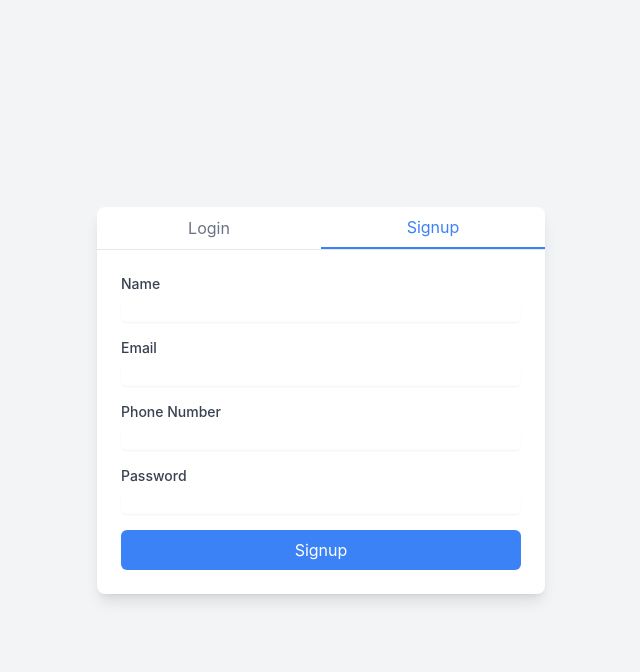
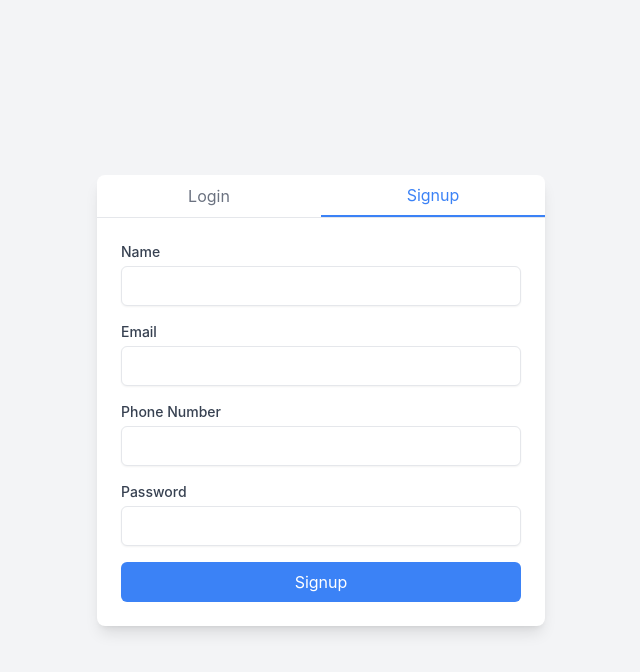
Before and after one commit to AkshayGhugare19/detection-web-app, a React (Create React App) app: page /auth in a window 1280 px wide. Both pictures are taken after a click on the button "Signup". Shown: the top 672 px of the page, without its empty margins (319-959 px from the left). Built offline with nearby package versions, Linux system fonts and the light colour scheme.

Commit message:
layout fix

```diff
--- a/src/App.js
+++ b/src/App.js
@@ -50,7 +50,7 @@ function App() {
             path={path}
             element={
               <ProtectedRoute>
-                <div className="flex">
+                <div className="flex h-[80vh]">
                   <Sidebar />
                   <main className="flex-1 p-4">
                     <Component />
--- a/src/pages/auth/Login.js
+++ b/src/pages/auth/Login.js
@@ -24,7 +24,7 @@ const Login = () => {
           type="text"
           value={emailOrPhone}
           onChange={(e) => setEmailOrPhone(e.target.value)}
-          className="mt-1 block w-full border-gray-300 rounded-md shadow-sm focus:border-blue-500 focus:ring focus:ring-blue-500 focus:ring-opacity-50"
+          className="mt-1 block w-full h-10 border px-2 rounded-md shadow-sm focus:border-blue-500 focus:ring focus:ring-blue-500 focus:ring-opacity-50"
           required
         />
       </div>
@@ -34,7 +34,7 @@ const Login = () => {
           type="password"
           value={password}
           onChange={(e) => setPassword(e.target.value)}
-          className="mt-1 block w-full border-gray-300 rounded-md shadow-sm focus:border-blue-500 focus:ring focus:ring-blue-500 focus:ring-opacity-50"
+          className="mt-1 block w-full h-10 border px-2  rounded-md shadow-sm focus:border-blue-500 focus:ring focus:ring-blue-500 focus:ring-opacity-50"
           required
         />
       </div>
--- a/src/pages/auth/Signup.js
+++ b/src/pages/auth/Signup.js
@@ -26,7 +26,7 @@ const Signup = () => {
           type="text"
           value={name}
           onChange={(e) => setName(e.target.value)}
-          className="mt-1 block w-full border-gray-300 rounded-md shadow-sm focus:border-blue-500 focus:ring focus:ring-blue-500 focus:ring-opacity-50"
+          className="mt-1 block w-full h-10 border px-2 rounded-md shadow-sm focus:border-blue-500 focus:ring focus:ring-blue-500 focus:ring-opacity-50"
           required
         />
       </div>
@@ -36,7 +36,7 @@ const Signup = () => {
           type="email"
           value={email}
           onChange={(e) => setEmail(e.target.value)}
-          className="mt-1 block w-full border-gray-300 rounded-md shadow-sm focus:border-blue-500 focus:ring focus:ring-blue-500 focus:ring-opacity-50"
+          className="mt-1 block w-full h-10 border px-2 rounded-md shadow-sm focus:border-blue-500 focus:ring focus:ring-blue-500 focus:ring-opacity-50"
           required
         />
       </div>
@@ -46,7 +46,7 @@ const Signup = () => {
           type="text"
           value={phoneNumber}
           onChange={(e) => setPhoneNumber(e.target.value)}
-          className="mt-1 block w-full border-gray-300 rounded-md shadow-sm focus:border-blue-500 focus:ring focus:ring-blue-500 focus:ring-opacity-50"
+          className="mt-1 block w-full h-10 border px-2 rounded-md shadow-sm focus:border-blue-500 focus:ring focus:ring-blue-500 focus:ring-opacity-50"
           required
         />
       </div>
@@ -56,7 +56,7 @@ const Signup = () => {
           type="password"
           value={password}
           onChange={(e) => setPassword(e.target.value)}
-          className="mt-1 block w-full border-gray-300 rounded-md shadow-sm focus:border-blue-500 focus:ring focus:ring-blue-500 focus:ring-opacity-50"
+          className="mt-1 block w-full h-10 border px-2 rounded-md shadow-sm focus:border-blue-500 focus:ring focus:ring-blue-500 focus:ring-opacity-50"
           required
         />
       </div>
```
